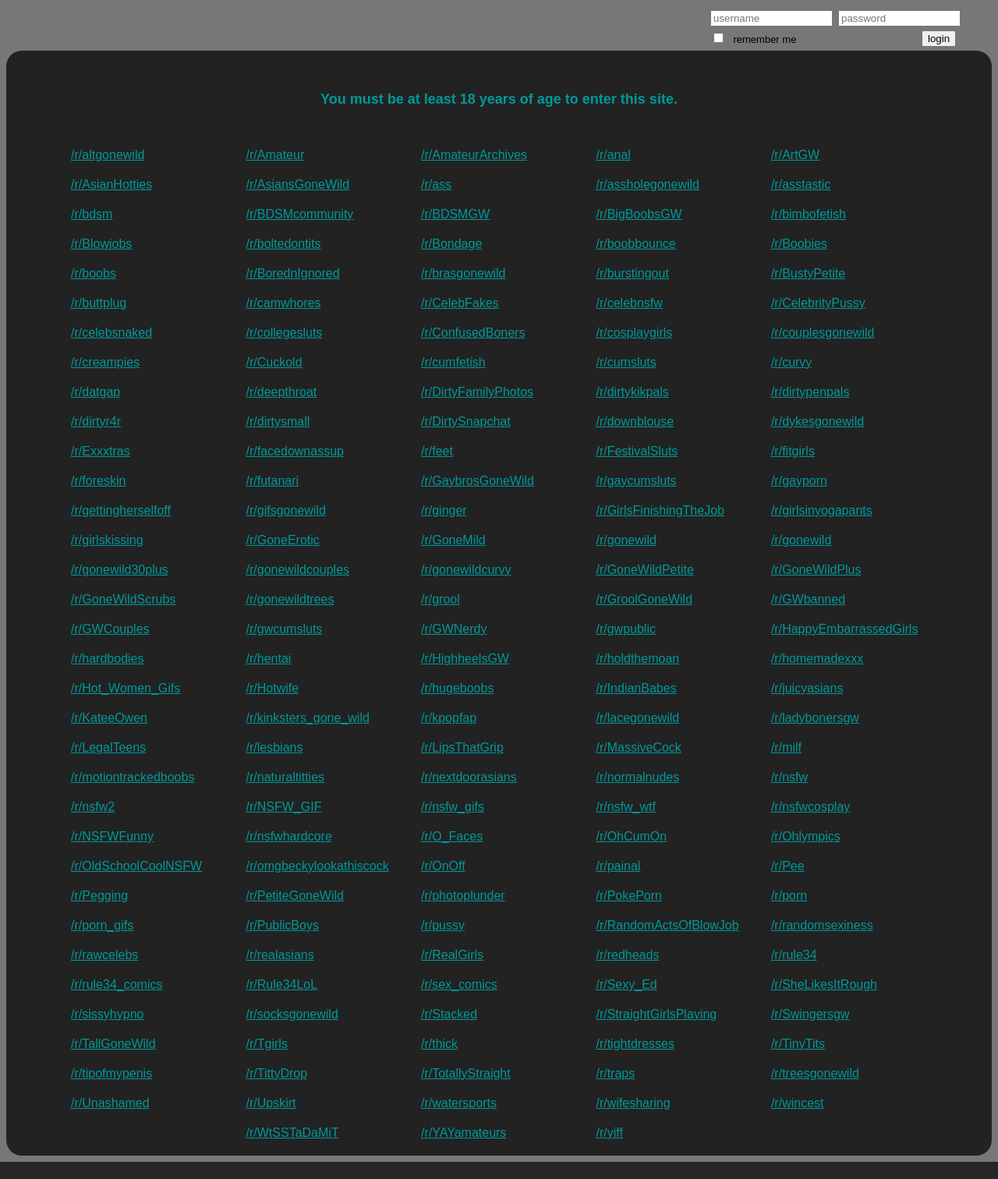
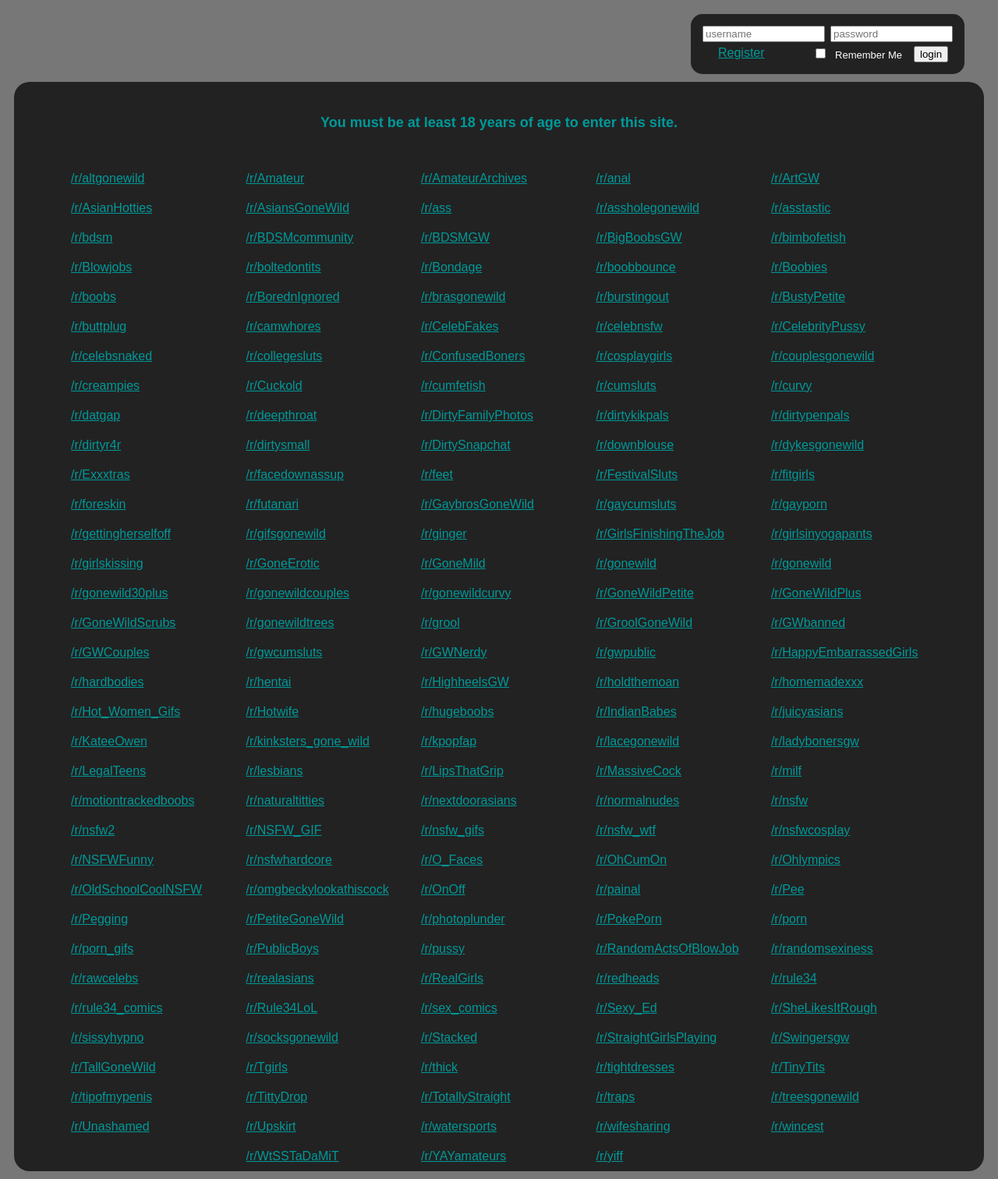
Before and after one commit to jfschulte/djangotest, a Django app: page / in a window 1280 px wide. Shown: the whole page at 78% size. Before the commit the page ends 1490 px from the top, so only its background shows below. Run offline with Django 3.2, Linux system fonts and the light colour scheme; some libraries are stand-ins or nearby versions.

Commit message:
small changes

```diff
--- a/djangotest/settings.py
+++ b/djangotest/settings.py
@@ -45,7 +45,6 @@ INSTALLED_APPS = (
     'django.contrib.messages',
     'django.contrib.staticfiles',
     'django.http',
-    'endless_pagination',
     'redapp',
 )
 
@@ -125,6 +124,7 @@ USE_TZ = True
 # https://docs.djangoproject.com/en/1.8/howto/static-files/
 
 STATIC_PATH = os.path.join(BASE_DIR,'static')
+print STATIC_PATH
 
 STATIC_URL = '/static/' # You may find this is already defined as such.
 
--- a/static/css/slidebars.css
+++ b/static/css/slidebars.css
@@ -86,6 +86,9 @@ html.sb-scroll-lock.sb-active:not(.sb-static) {
 	z-index: 0; /* Slidebars sit behind sb-site. */
 	display: none; /* Initially hide the Slidebars. Changed from visibility to display to allow -webkit-overflow-scrolling. */
 	background-color: #222222; /* Default Slidebars background colour, overwrite this with your own css. */
+    border-right-style: solid;
+    border-radius: 3px;
+    border-color: #002222;
 
 }
 
--- a/static/css/style2.css
+++ b/static/css/style2.css
@@ -115,9 +117,12 @@ body .a{
 }
 
 .login_area{
+    background-color: #222222;
     float: right;
-    margin-right: 35px;
-    width: 331px;
+    padding: 10px;
+    margin: 10px 35px 10px 35px;
+    width: 351px;
+    border-radius: 15px;
 }
 
 input[id="userbox"]{
@@ -139,18 +144,17 @@ input[id="pwbox"]{
 .submit{
     float: right;
     width: 50px;
-    clear: right;
     margin-left: 5px;
     margin-right: 5px;
     margin-bottom: 5px;
 }
 #remember-me {
+    color: #fff;
+    width: 150px;
     float: left;
-    width: 45%;
-    clear: left;
+    text-align: right;
     margin-left: 5px;
     margin-right: 5px;
-    margin-bottom: 5px;
 }
 
 label[for="rem-login"]{
@@ -172,7 +176,7 @@ label[for="rem-login"]{
 #main-body{
     clear: both;
     text-align: center;
-    padding: 10px;
+    margin: 10px;
     border-radius: 20px;
     background-color: #222222;
 
@@ -206,20 +210,23 @@ label[for="rem-login"]{
 }
 
 #pinwrapper{
-    width: 100%
-    float:right;
 }
 #bodywrapper{
-    width: 100%;
 }
 
-
+#register{
+    padding-left: 25px;
+}
+#register a{
+    color: #009999;
+}
 #header{
     background-color: #006666;
-    height: 65px;
+    height: 100px;
     margin-bottom: 15px;
     border-bottom-style: solid;
-    border-bottom-color: #003333;
+    border-top-style: solid;
+    border-color: #003333;
 }
 
 #redditornamebox{
--- a/templates/redapp/index.html
+++ b/templates/redapp/index.html
@@ -22,12 +22,25 @@
 
               {% csrf_token %}
               <input id="userbox" name="username" placeholder="username" type="text" maxlength="20" tabindex="1"><input id="pwbox" name="password" placeholder="password" type="password" tabindex="1">
-              <div id="remember-me"><input type="checkbox" name="rem" id="rem-login-main" tabindex="1">
-                  <label for="rem-login">remember me</label><a class="recover-password" href=""></a>
+              <div id="register">
+                  <a href="/register">Register</a>
+
+                  <div style="width: 220px; float: right;">
+                      <div id="remember-me">
+                          <input type="checkbox" name="rem" id="rem-login-main" tabindex="1">
+                          <label for="rem-login">Remember Me</label><a class="recover-password" href=""></a>
+                      </div>
+
+                      <div class="submit">
+                          <button class="btn" type="submit" tabindex="1">login</button>
+                      </div>
+                      <div class="clear">
+
+                      </div>
+                  </div>
               </div>
-              <div class="submit">
-                  <button class="btn" type="submit" tabindex="1">login</button>
-              </div><div class="clear"></div></form></div>
+          </form>
+        </div>
         {% endif %}
     </div>
     <div id="main-body">
```
Also changed, not shown: other parts of static/css/style2.css (+22 -12 lines), templates/redapp/redditor.html (+21 -74 lines), templates/redapp/subreddit.html (+17 -9 lines), 1 other file.
